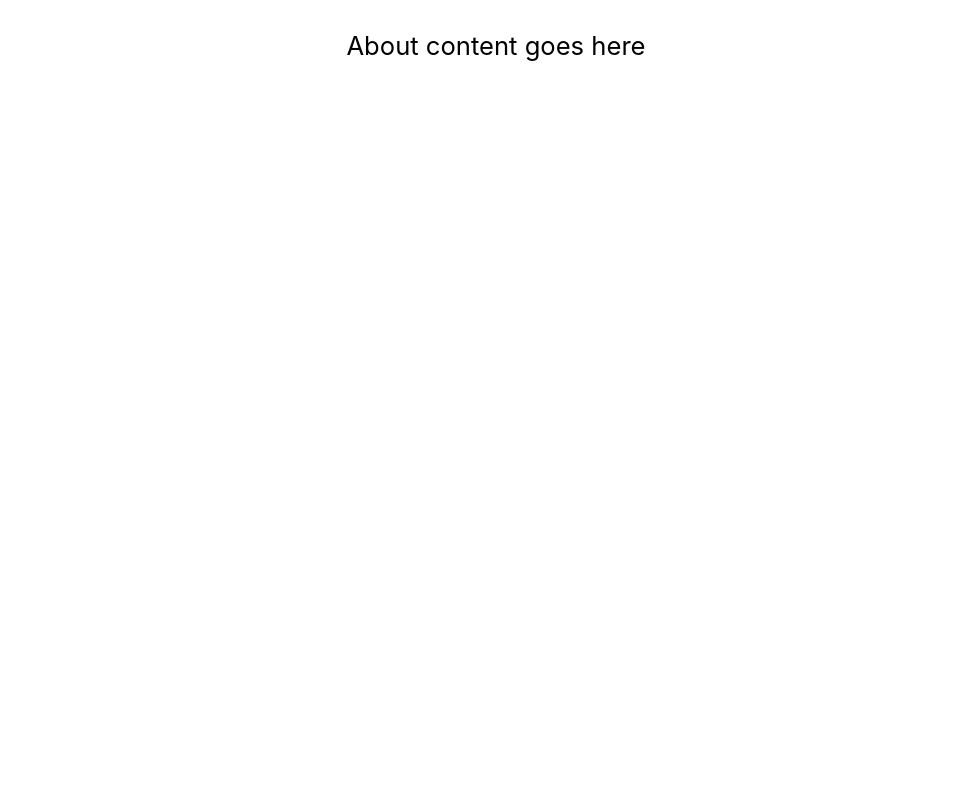
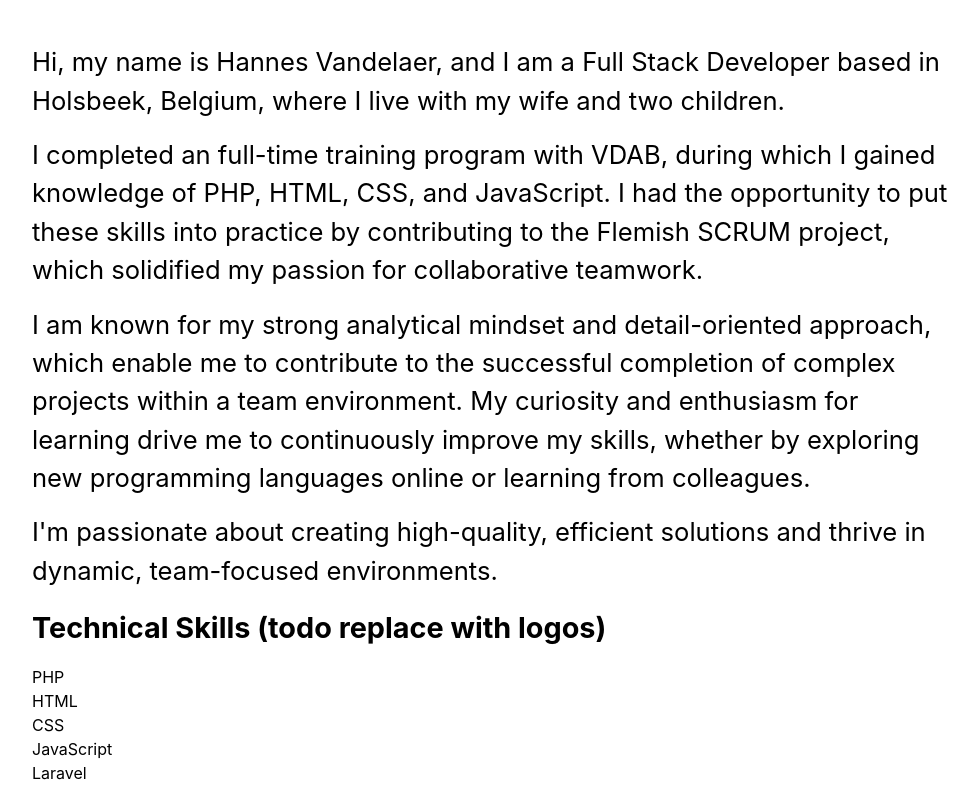
Before and after one commit to Hakke89/Portfolio, a React (Vite) app: page / in a window 1280 px wide. Shown: the part 1060-1849 px from the top of the page, without its empty margins (144-1122 px from the left). Built offline with nearby package versions, Linux system fonts and the light colour scheme.

Commit message:
refactor About component: update content with personal introduction and technical skills; enhance layout with new styles

```diff
--- a/src/components/About.tsx
+++ b/src/components/About.tsx
@@ -4,7 +4,44 @@ function About(): JSX.Element {
     return (
         <section className="about-container" id="about">
             <h1 className="about-title">About</h1>
-            <p>About content goes here</p>
+            <div className="about-content">
+                <p>
+                    Hi, my name is Hannes Vandelaer, and I am a Full Stack
+                    Developer based in Holsbeek, Belgium, where I live with my
+                    wife and two children.
+                </p>
+                <p>
+                    I completed an full-time training program with VDAB, during
+                    which I gained knowledge of PHP, HTML, CSS, and JavaScript.
+                    I had the opportunity to put these skills into practice by
+                    contributing to the Flemish SCRUM project, which solidified
+                    my passion for collaborative teamwork.
+                </p>
+                <p>
+                    I am known for my strong analytical mindset and
+                    detail-oriented approach, which enable me to contribute to
+                    the successful completion of complex projects within a team
+                    environment. My curiosity and enthusiasm for learning drive
+                    me to continuously improve my skills, whether by exploring
+                    new programming languages online or learning from
+                    colleagues.
+                </p>
+                <p>
+                    I'm passionate about creating high-quality, efficient
+                    solutions and thrive in dynamic, team-focused environments.
+                </p>
+
+                <h3>Technical Skills (todo replace with logos)</h3>
+
+                <ul>
+                    <li>PHP</li>
+                    <li>HTML</li>
+                    <li>CSS</li>
+                    <li>JavaScript</li>
+                    <li>Laravel</li>
+                    <li>React</li>
+                </ul>
+            </div>
         </section>
     );
 }
--- a/src/styles/About.css
+++ b/src/styles/About.css
@@ -1,5 +1,5 @@
 .about-container {
-    height: 100vh;
+    min-height: 100vh;
     display: flex;
     flex-direction: column;
     align-items: center;
@@ -11,3 +11,11 @@
     align-self: center;
     margin-bottom: 1rem;
 }
+
+.about-content {
+    display: flex;
+    flex-direction: column;
+    gap: 1rem;
+    max-width: 60rem;
+    padding: 1rem;
+}
```
